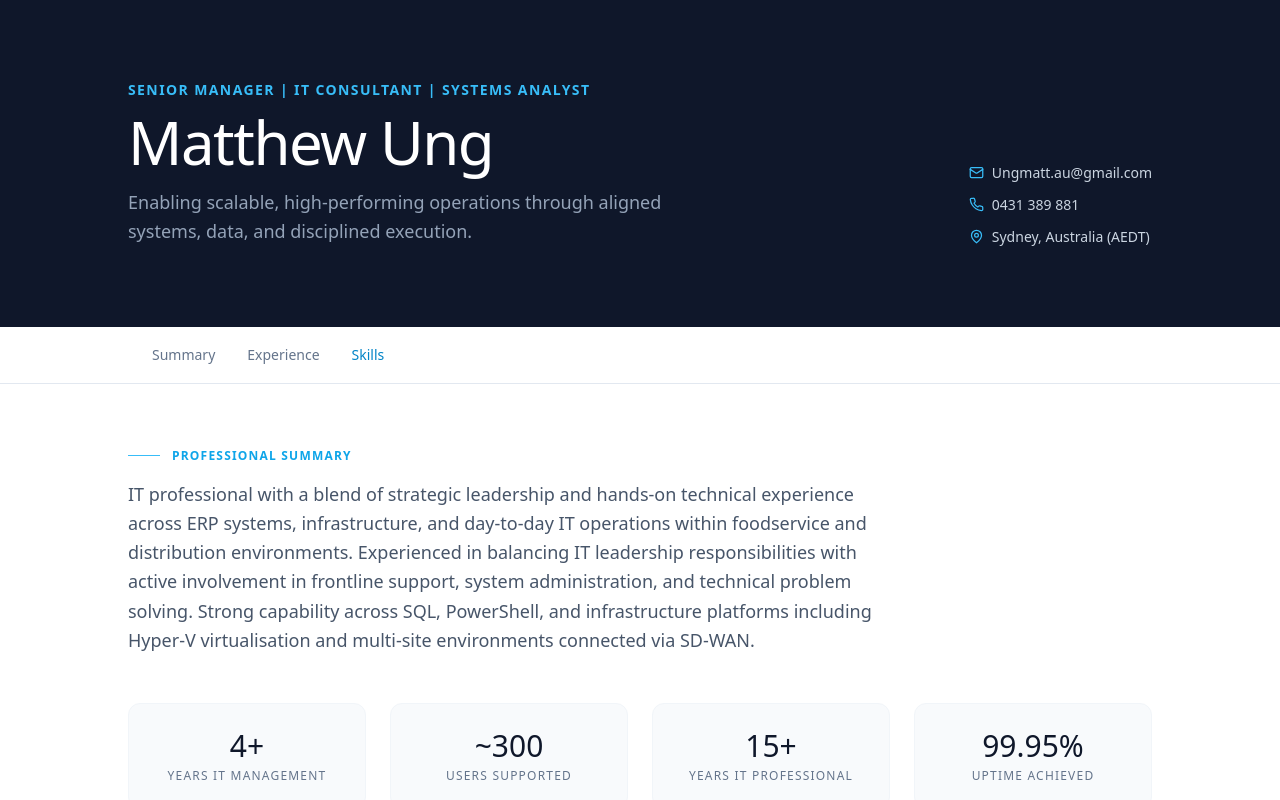
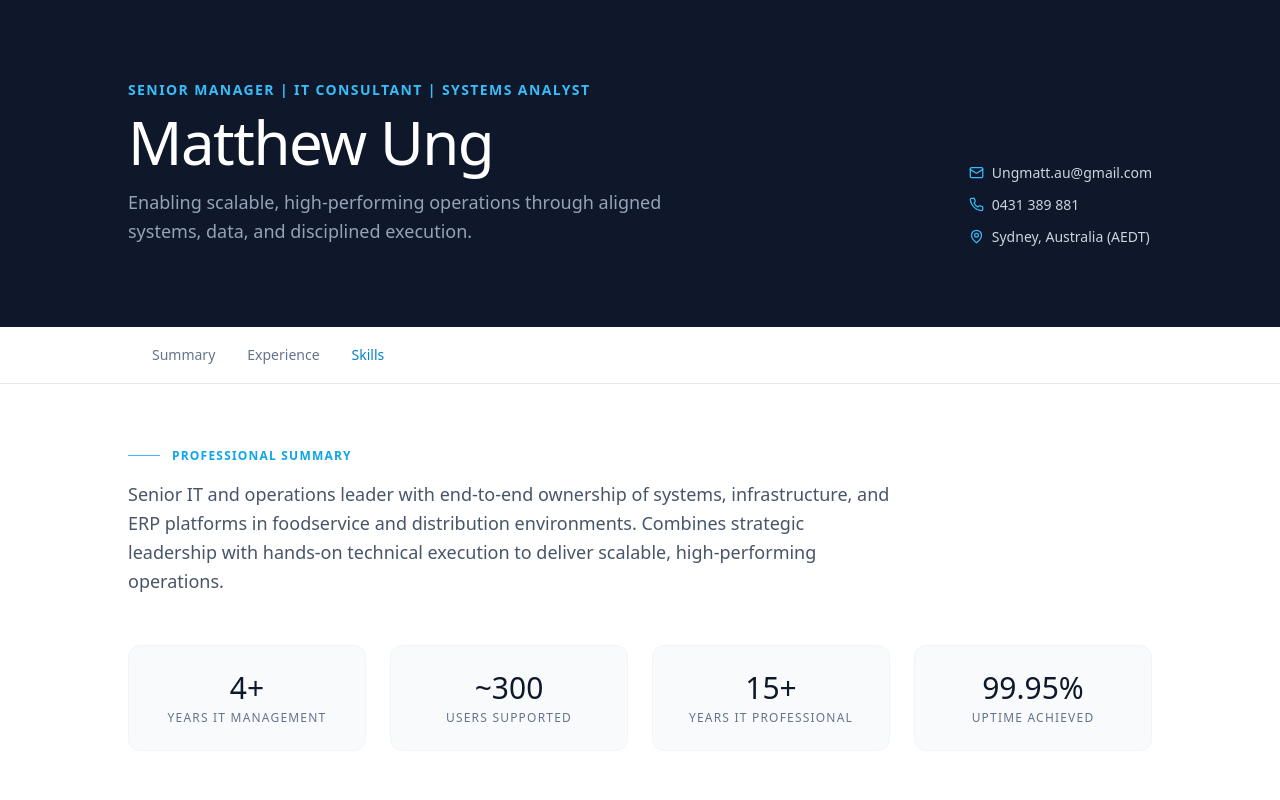
Before and after one commit to ungmatt/resume, a React (Vite) app: page / in a window 1280 px wide. Shown: the top 800 px of the page. Built offline with nearby package versions, Linux system fonts and the light colour scheme.

Commit message:
Update Summary.tsx

```diff
--- a/src/components/Summary.tsx
+++ b/src/components/Summary.tsx
@@ -11,7 +11,7 @@ export default function Summary() {
       <div className="max-w-5xl mx-auto">
         <SectionLabel>Professional Summary</SectionLabel>
         <p className="text-slate-600 text-lg leading-relaxed max-w-3xl mt-4 mb-12">
-          IT professional with a blend of strategic leadership and hands-on technical experience across ERP systems, infrastructure, and day-to-day IT operations within foodservice and distribution environments. Experienced in balancing IT leadership responsibilities with active involvement in frontline support, system administration, and technical problem solving. Strong capability across SQL, PowerShell, and infrastructure platforms including Hyper-V virtualisation and multi-site environments connected via SD-WAN.
+          Senior IT and operations leader with end-to-end ownership of systems, infrastructure, and ERP platforms in foodservice and distribution environments. Combines strategic leadership with hands-on technical execution to deliver scalable, high-performing operations.
         </p>
         <div className="grid grid-cols-2 md:grid-cols-4 gap-6">
           {stats.map((s) => (
```
